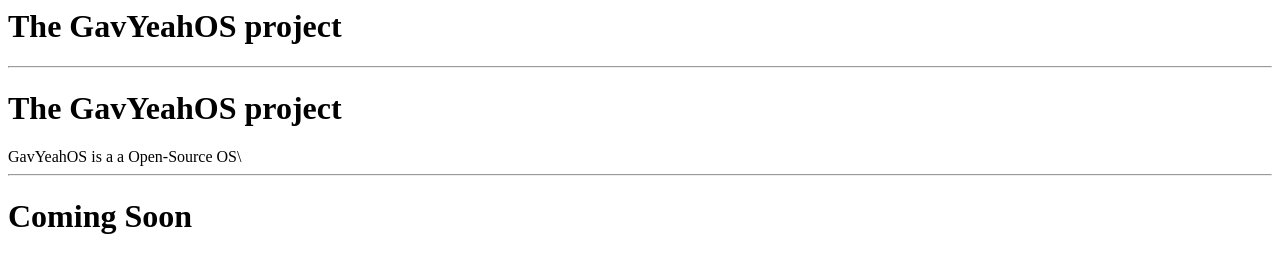
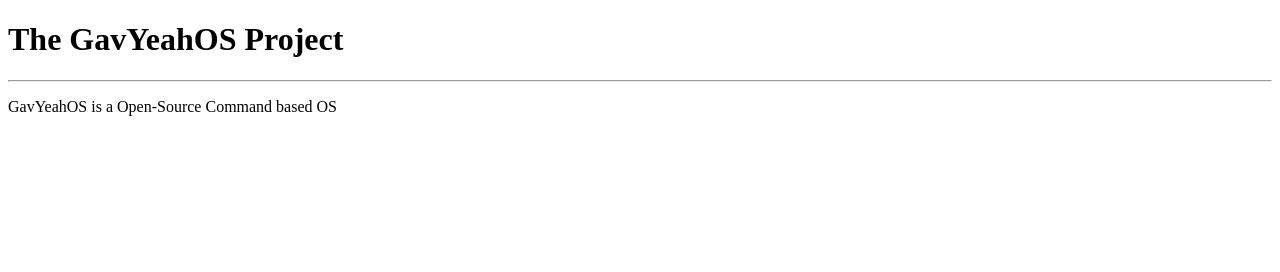
Before and after one commit to gavyeah/gavyeahOS-site, a plain HTML site: page index.html in a window 1280 px wide. Drawn offline with Linux system fonts and the light colour scheme.

Commit message:
Update index.html

```diff
--- a/index.html
+++ b/index.html
@@ -1,6 +1,17 @@
-<h1>The GavYeahOS project</h1>
-<hr>
-<h1>The GavYeahOS project</h1>
-<h> GavYeahOS is a a Open-Source OS</h>\
-<hr>
-<h1>Coming Soon</h1>
+<!DOCTYPE html>
+<html>
+
+<head>
+  <meta charset="utf-8">
+  <meta name="viewport" content="width=device-width">
+  <title>replit</title>
+  <link href="style.css" rel="stylesheet" type="text/css" />
+</head>
+
+<body>
+  <h1>The GavYeahOS Project</h1>
+  <hr>
+  <p>GavYeahOS is a Open-Source Command based OS</p>
+</body>
+
+</html>
```
